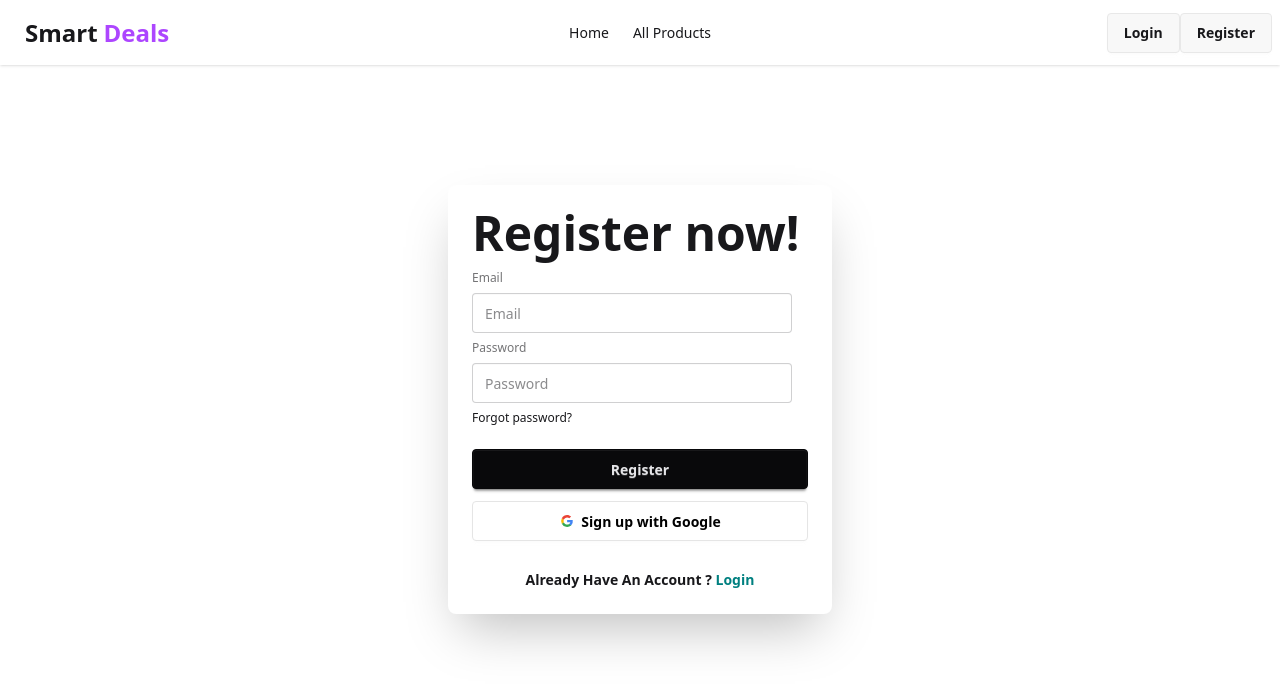
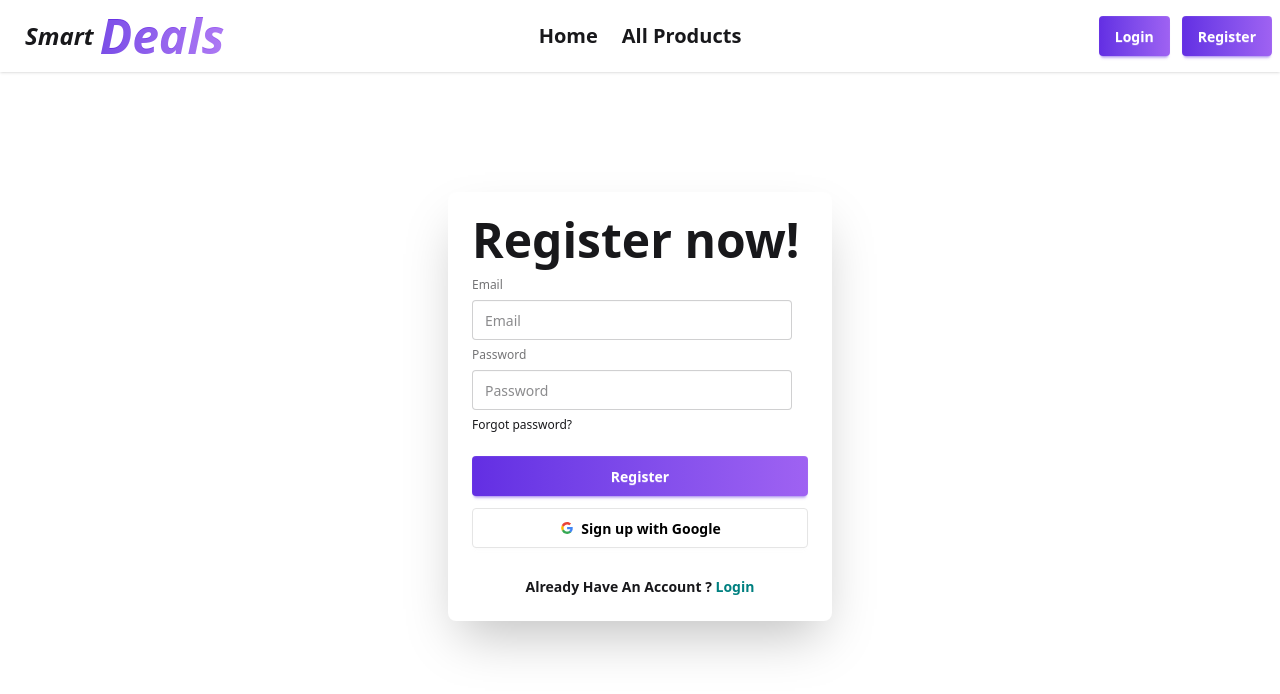
Before and after one commit to SwarnaliSahaBristi/smart-deals-client-server, a React (Vite) app: page /register in a window 1280 px wide. Shown: the top 694 px of the page. Built offline with nearby package versions, Linux system fonts and the light colour scheme; no server answers.

Commit message:
adding css styles

```diff
--- a/package.json
+++ b/package.json
@@ -16,6 +16,7 @@
     "react": "^19.1.1",
     "react-dom": "^19.1.1",
     "react-router": "^7.9.5",
+    "react-spinners": "^0.17.0",
     "react-toastify": "^11.0.5",
     "tailwindcss": "^4.1.16"
   },
--- a/src/components/Home.jsx
+++ b/src/components/Banner.jsx
@@ -1,6 +1,6 @@
 import React from 'react';
 
-const Home = () => {
+const Banner = () => {
     return (
         <div>
 
@@ -8,4 +8,4 @@ const Home = () => {
     );
 };
 
-export default Home;
+export default Banner;
--- /dev/null
+++ b/src/components/LatestProducts.jsx
@@ -0,0 +1,13 @@
+import React, { use } from 'react';
+
+const LatestProducts = ({latestProductPromise}) => {
+    const products = use(latestProductPromise);
+    console.log(products);
+    return (
+        <div>
+
+        </div>
+    );
+};
+
+export default LatestProducts;
--- a/src/components/Navbar.jsx
+++ b/src/components/Navbar.jsx
@@ -18,18 +18,18 @@ const Navbar = () => {
   const links = (
     <>
       <li>
-        <NavLink to="/">Home</NavLink>
+        <NavLink className='navlink' to="/">Home</NavLink>
       </li>
       <li>
-        <NavLink to="/allproducts">All Products</NavLink>
+        <NavLink className='navlink' to="/allproducts">All Products</NavLink>
       </li>
       {user && (
         <>
           <li>
-            <NavLink to="/myProducts">MyProducts</NavLink>
+            <NavLink className='navlink' to="/myProducts">MyProducts</NavLink>
           </li>
           <li>
-            <NavLink to="/myBids">My Bids</NavLink>
+            <NavLink className='navlink' to="/myBids">My Bids</NavLink>
           </li>
         </>
       )}
@@ -63,8 +63,8 @@ const Navbar = () => {
             {links}
           </ul>
         </div>
-        <a className="btn btn-ghost text-2xl font-bold">
-          Smart<span className="text-purple-500">Deals</span>
+        <a className="btn btn-ghost text-2xl font-bold italic">
+          Smart<span className="gradient-text">Deals</span>
         </a>
       </div>
       <div className="navbar-center hidden lg:flex">
@@ -74,14 +74,14 @@ const Navbar = () => {
         {user ? (
           <div className="flex gap-2 justify-between items-center">
             <img className="rounded-full h-15 w-15" src={user.photoURL} alt="" />
-            <a onClick={handleLOgOut} className="btn">Log Out</a>
+            <a onClick={handleLOgOut} className="btn btn-primary">Log Out</a>
           </div>
         ) : (
-          <div>
-            <Link to="/login" className="btn">
+          <div className="flex gap-3">
+            <Link to="/login" className="btn btn-primary">
             Login
           </Link>
-          <Link to='/register' className="btn">Register</Link>
+          <Link to='/register' className="btn btn-primary">Register</Link>
           </div>
         )}
       </div>
--- a/src/index.css
+++ b/src/index.css
@@ -5,6 +5,31 @@
 @plugin "daisyui/theme" {
   name: "light";
   default: true;
-  --color-primary: blue;
+  --color-primary: #632EE3;
   --color-secondary: teal;
 }
+
+.btn-primary{
+  @apply bg-gradient-to-r from-[#632EE3] to-[#9F62F2] text-white border-none
+}
+
+.btn-primary:hover{
+  @apply opacity-90;
+}
+
+.gradient-text {
+  background: linear-gradient(to right, #632EE3, #9F62F2);
+  -webkit-background-clip: text;
+  -webkit-text-fill-color: transparent;
+  background-clip: text;
+  font-size: 48px;
+  font-weight: bold;
+}
+
+.navlink{
+  @apply font-bold text-xl
+}
+
+a.active{
+  @apply text-[#9F62F2]
+}
--- /dev/null
+++ b/src/pages/Home.jsx
@@ -0,0 +1,16 @@
+import React from 'react';
+import Banner from '../components/Banner';
+import LatestProducts from '../components/LatestProducts';
+
+const latestProductPromise = fetch('http://localhost:3000/latest-products').then(res=>res.json())
+
+const Home = () => {
+    return (
+        <div>
+            <Banner></Banner>
+            <LatestProducts latestProductPromise={latestProductPromise}></LatestProducts>
+        </div>
+    );
+};
+
+export default Home;
--- a/src/pages/LogIn.jsx
+++ b/src/pages/LogIn.jsx
@@ -25,7 +25,7 @@ const LogIn = () => {
           <div>
             <a className="link link-hover">Forgot password?</a>
           </div>
-          <button className="btn btn-neutral mt-4">Login</button>
+          <button className="btn btn-primary mt-4">Login</button>
         </fieldset>
         {/* Google */}
         <button onClick={handleGoogleSignIn} className="btn bg-white text-black border-[#e5e5e5]">
--- a/src/pages/Register.jsx
+++ b/src/pages/Register.jsx
@@ -8,6 +8,23 @@ const Register = () => {
     signInWithGoogle()
       .then((result) => {
         console.log(result.user);
+        const newUser = {
+            name: result.user.displayName,
+            email: result.user.email,
+            image: result.user.photoURL
+        }
+        //create user in the database
+        fetch('http://localhost:3000/users',{
+            method: "POST",
+            headers:{
+                'content-type':'application/json'
+            },
+            body: JSON.stringify(newUser)
+        })
+        .then(res=>res.json())
+        .then(data=>{
+            console.log('data after user save', data)
+        })
       })
       .catch((error) => {
         console.log(error.message);
@@ -25,7 +42,7 @@ const Register = () => {
           <div>
             <a className="link link-hover">Forgot password?</a>
           </div>
-          <button className="btn btn-neutral mt-4">Register</button>
+          <button className="btn btn-primary mt-4">Register</button>
         </fieldset>
         {/* Google */}
         <button
--- /dev/null
+++ b/src/privateRoute/PrivateRoute.jsx
@@ -0,0 +1,24 @@
+import React, { use } from "react";
+import { AuthContext } from "../provider/AuthContext";
+import { Navigate, useLocation } from "react-router";
+import { FadeLoader } from "react-spinners";
+import { toast } from "react-toastify";
+
+const PrivateRoute = ({ children }) => {
+  const { user, loading } = use(AuthContext);
+  const location= useLocation();
+  if (loading) {
+    return (
+      <div className="flex justify-center items-center h-[97vh]">
+        <FadeLoader />
+      </div>
+    );
+  }
+  if (!user) {
+    toast.error('You have not logged in yet.Please log in first.')
+    return <Navigate to="/login" state={location.pathname}></Navigate>;
+  }
+  return children;
+};
+
+export default PrivateRoute;
```
Also changed, not shown: src/root/Root.jsx (+4 -3 lines), 1 other file (tests, documents, lock files or other folders).
